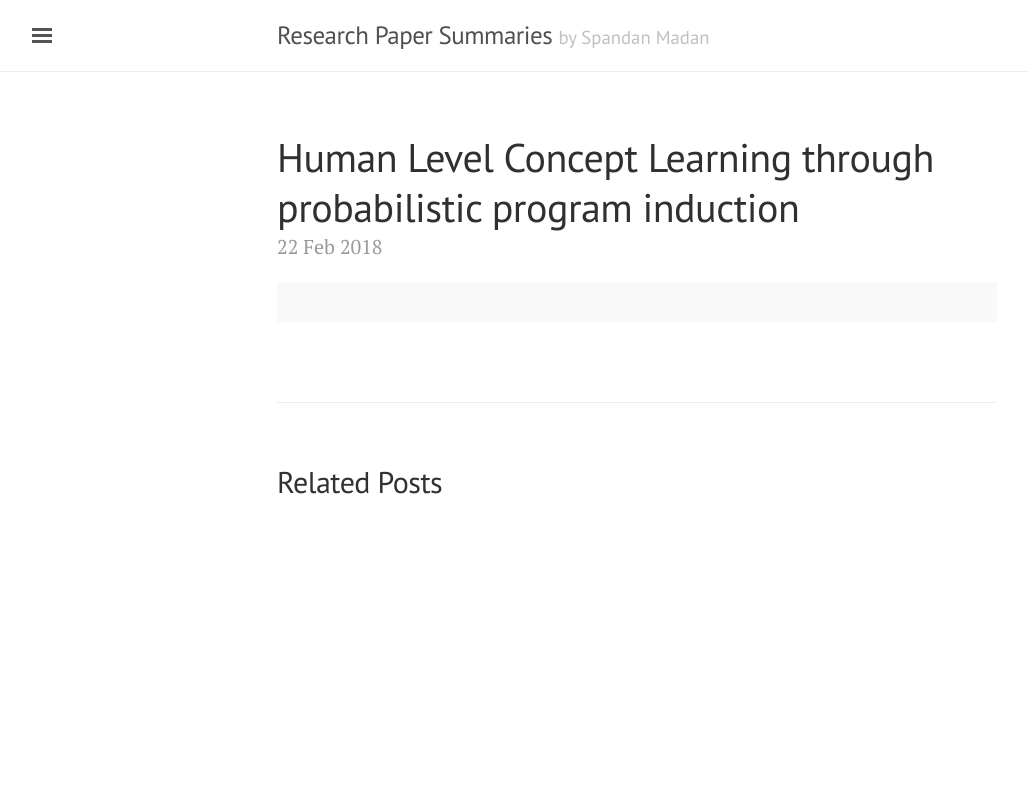
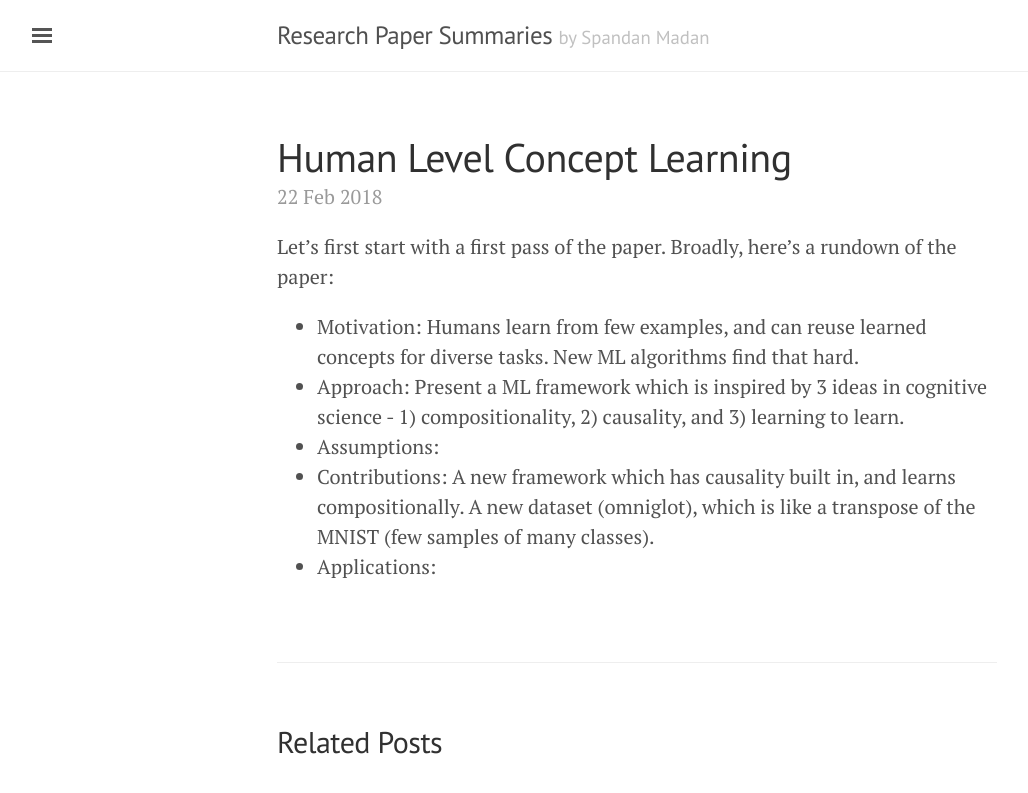
Before and after one commit to abiraja2004/paper-summaries, a Jekyll site: the page built from _posts/2018-02-22-Testing-a-post.md, in a window 1280 px wide. Shown: the top 793 px of the page, without its empty margins (3-1031 px from the left). Built offline with Jekyll 4.4.1, drawn with Linux system fonts in a browser that asks for light colours.

Commit message:
trying first pass of post

```diff
--- a/_posts/2018-02-22-Testing-a-post.md
+++ b/_posts/2018-02-22-Testing-a-post.md
@@ -1,8 +1,12 @@
 ---
 layout: post
-title: Human Level Concept Learning through probabilistic program induction
+title: Human Level Concept Learning
 ---
 
-<div class="message">
+Let's first start with a first pass of the paper. Broadly, here's a rundown of the paper:
 
-</div>
+- Motivation: Humans learn from few examples, and can reuse learned concepts for diverse tasks. New ML algorithms find that hard.
+- Approach: Present a ML framework which is inspired by 3 ideas in cognitive science - 1) compositionality, 2) causality, and 3) learning to learn.
+- Assumptions:
+- Contributions: A new framework which has causality built in, and learns compositionally. A new dataset (omniglot), which is like a transpose of the MNIST (few samples of many classes).
+- Applications:
```
Also changed, not shown: README.md (deleted), 15 other files.
